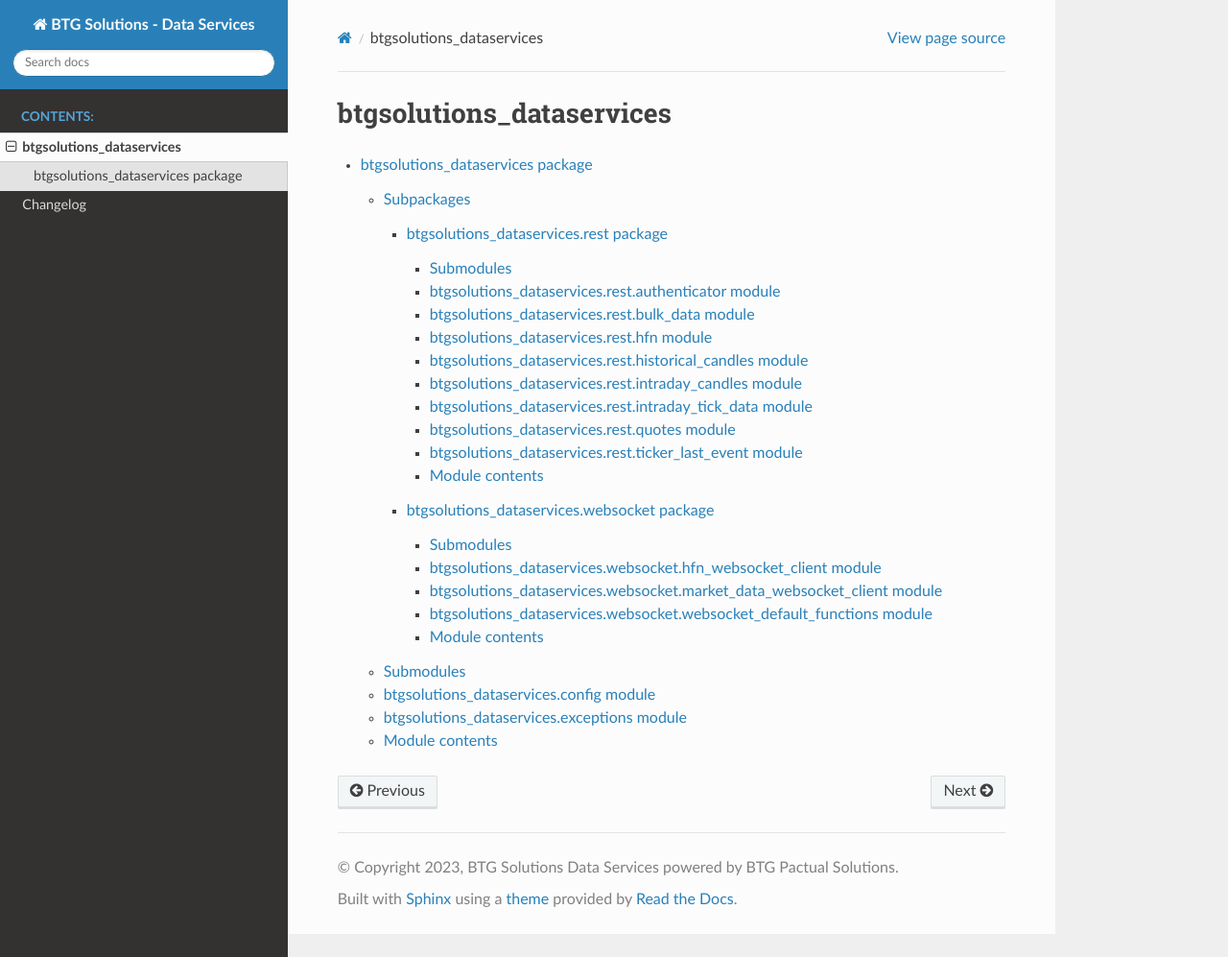
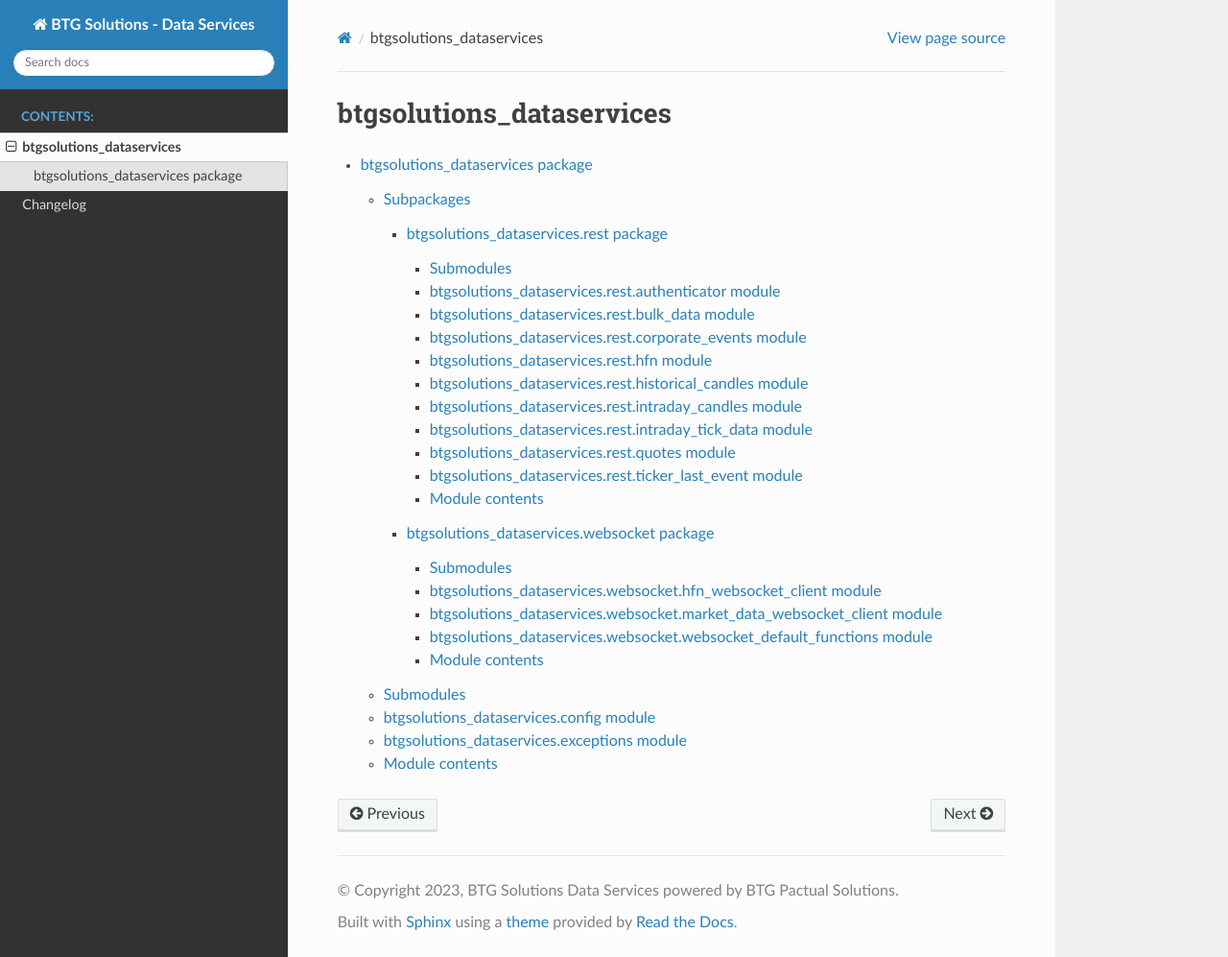
Before and after one commit to BTG-Pactual-Solutions/btgsolutions-dataservices-python-client, a Sphinx documentation site: the page built from docs/modules.rst, in a window 1280 px wide and 997 px high. Shown: the whole window at 96% size. Built offline with Sphinx 7.4.7 and the Read the Docs theme 2.0.0, drawn with Linux system fonts in a browser that asks for light colours.

Commit message:
added corporate events api on package docs

```diff
--- a/docs/btgsolutions_dataservices.rest.rst
+++ b/docs/btgsolutions_dataservices.rest.rst
@@ -16,6 +16,14 @@ btgsolutions\_dataservices.rest.bulk\_data module
 -------------------------------------------------
 
 .. automodule:: btgsolutions_dataservices.rest.bulk_data
+   :members:
+   :undoc-members:
+   :show-inheritance:
+
+btgsolutions\_dataservices.rest.corporate\_events module
+--------------------------------------------------------
+
+.. automodule:: btgsolutions_dataservices.rest.corporate_events
    :members:
    :undoc-members:
    :show-inheritance:
```
